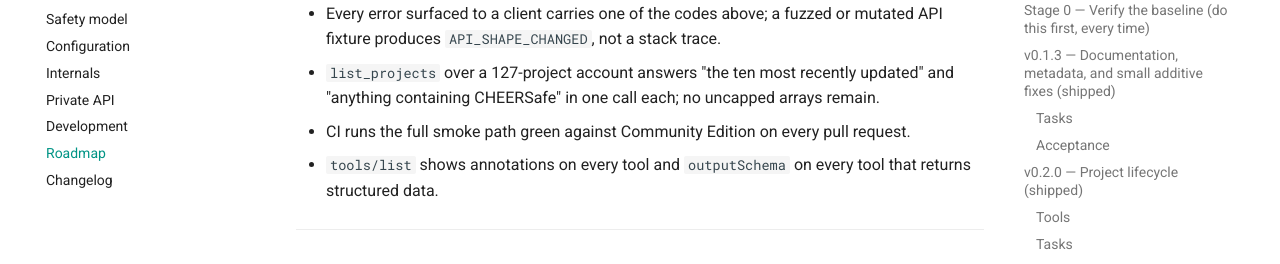
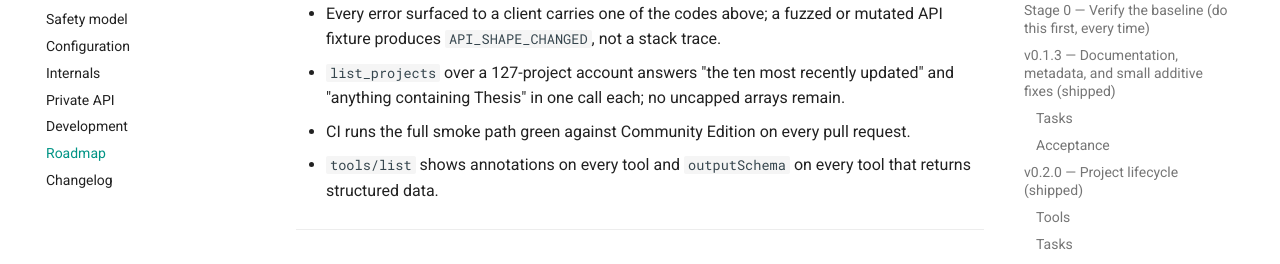
Before and after one commit to Yusuf00Aras/overleaf-web-mcp, an MkDocs documentation site: the page built from docs/roadmap.md, in a window 1280 px wide and 900 px high, scrolled down 19564 px. Shown: the part 197-461 px from the top of the window. Built offline with MkDocs 1.6.1 and Material for MkDocs 9.7.7, drawn with Linux system fonts in a browser that asks for light colours; comment, search, counter and statistics services are not loaded; some of the changed text lies outside the part shown.

Commit message:
docs: use neutral placeholder names in project examples
Several examples in the README, the site, and the roadmap named a real
project belonging to the maintainer. Replace them with the generic
placeholders the surrounding examples already use, so nothing in the
published documentation refers to a private project.

Wording and behaviour are otherwise unchanged.

```diff
--- a/ROADMAP.md
+++ b/ROADMAP.md
@@ -227,7 +227,7 @@ update_project_settings({ projectId: string, rootFilePath?: string,
 
 - From an account with zero projects, an agent reaches a compiled project using only MCP tools, with **no web-UI step**, and never has to guess which file is the root.
 - After `update_project_settings({ rootFilePath })`, reopening the project in the web UI shows the chosen file as root and "Recompile" builds it.
-- `list_projects({ query: "CHEERSafe" })` returns only matching projects; the default call returns at most 50 and hides archived and trashed projects.
+- `list_projects({ query: "Thesis" })` returns only matching projects; the default call returns at most 50 and hides archived and trashed projects.
 - `manage_project` with a wrong `confirmName` returns `CONFIRMATION_MISMATCH` and changes nothing; `delete` on a project that is not trashed returns `INVALID_ARGUMENT` and changes nothing.
 
 ---
@@ -475,7 +475,7 @@ Keep the honesty pattern: update the "never follows `\input`" sentence to say ex
 ### Acceptance
 
 - Every error surfaced to a client carries one of the codes above; a fuzzed or mutated API fixture produces `API_SHAPE_CHANGED`, not a stack trace.
-- `list_projects` over a 127-project account answers "the ten most recently updated" and "anything containing CHEERSafe" in one call each; no uncapped arrays remain.
+- `list_projects` over a 127-project account answers "the ten most recently updated" and "anything containing Thesis" in one call each; no uncapped arrays remain.
 - CI runs the full smoke path green against Community Edition on every pull request.
 - `tools/list` shows annotations on every tool and `outputSchema` on every tool that returns structured data.
 
```
Also changed, not shown: README.md (+1 -1 lines), docs/index.md (+1 -1 lines), docs/using.md (+2 -2 lines).
